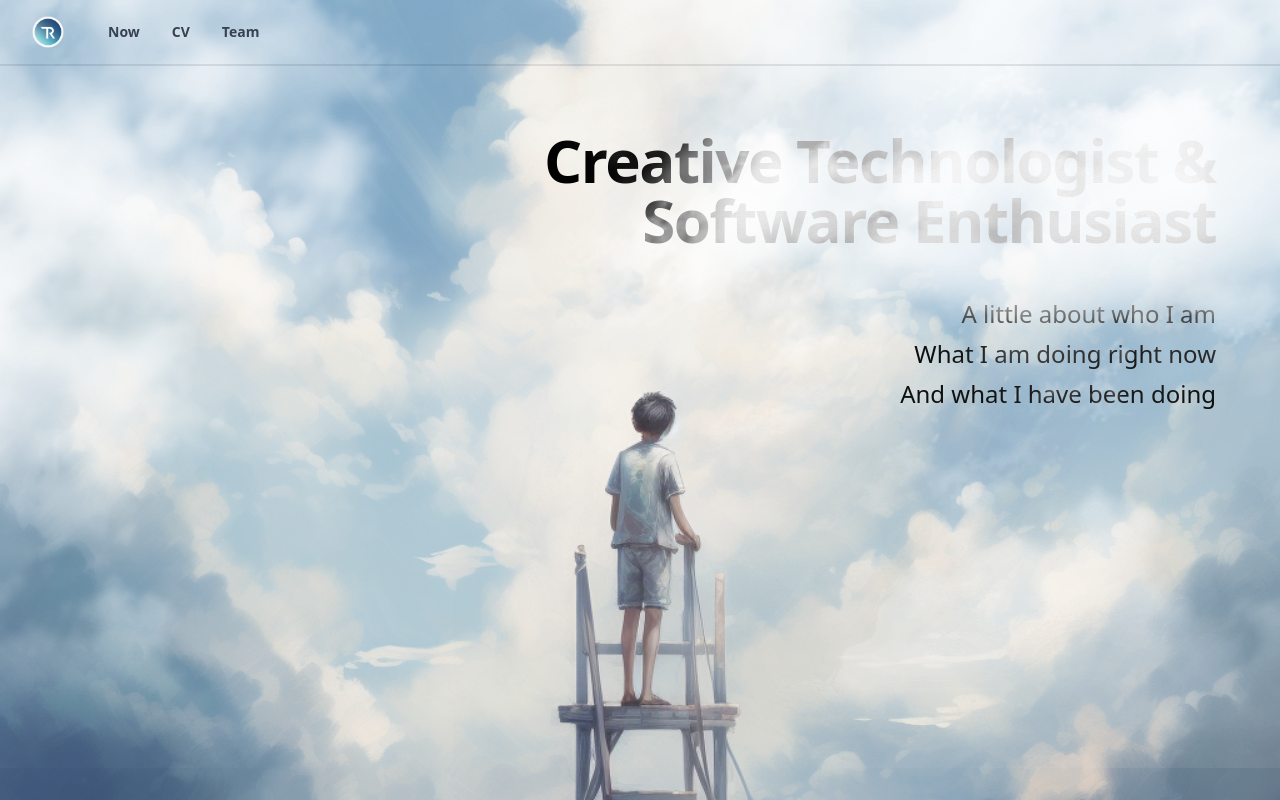
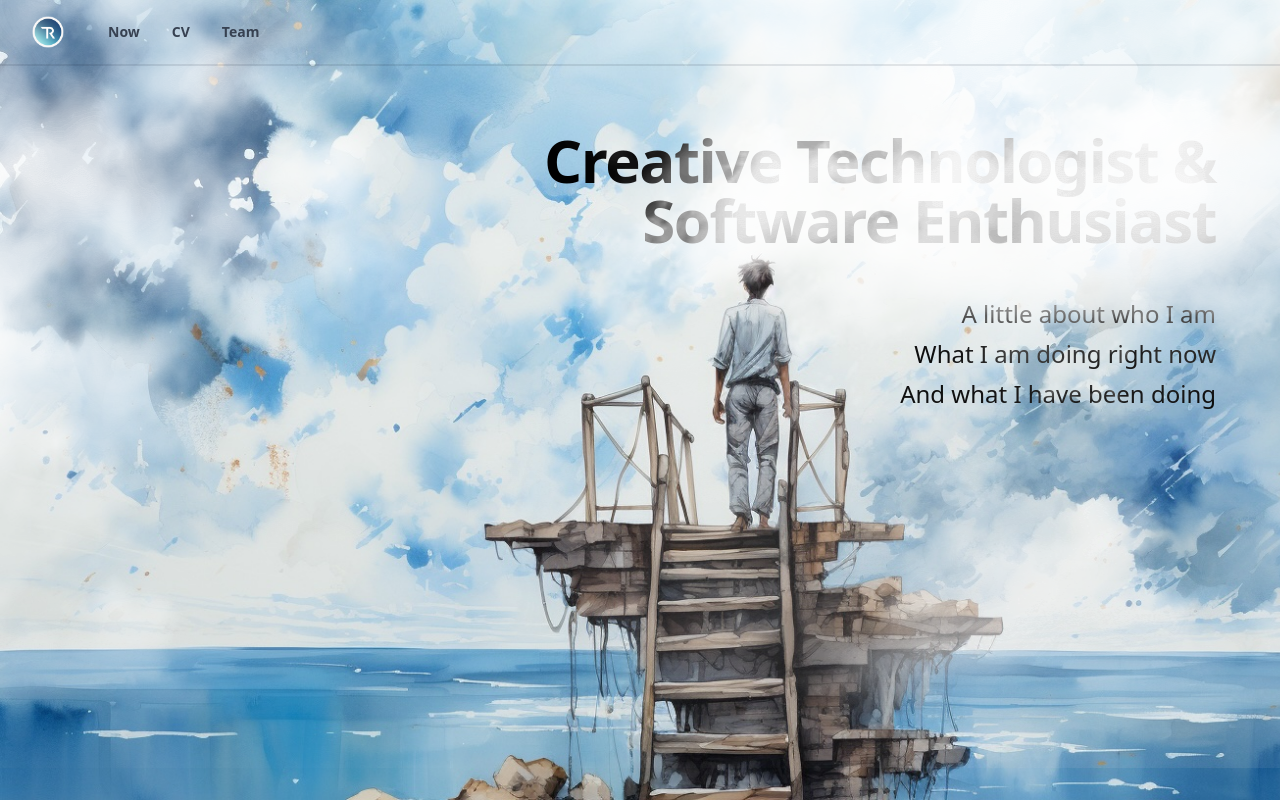
Before and after one commit to ringling/nuxt_ringling_info, a Nuxt app: page / in a window 1280 px wide. Built offline with nearby package versions, Linux system fonts and the light colour scheme.

Commit message:
New background

```diff
--- a/pages/index.vue
+++ b/pages/index.vue
@@ -1,5 +1,5 @@
 <template>
-  <div class="h-screen w-screen bg-cover bg-[left_-12rem_top] md:bg-left-top bg-[url(/img/boy.png)]">
+  <div class="h-screen w-screen bg-cover bg-[left_-12rem_top] md:bg-left-top bg-[url(/img/man.jpg)]">
 
     <Menu />
 
```
Also changed, not shown: public/img/man.jpg (added), public/img/man.png (added).
